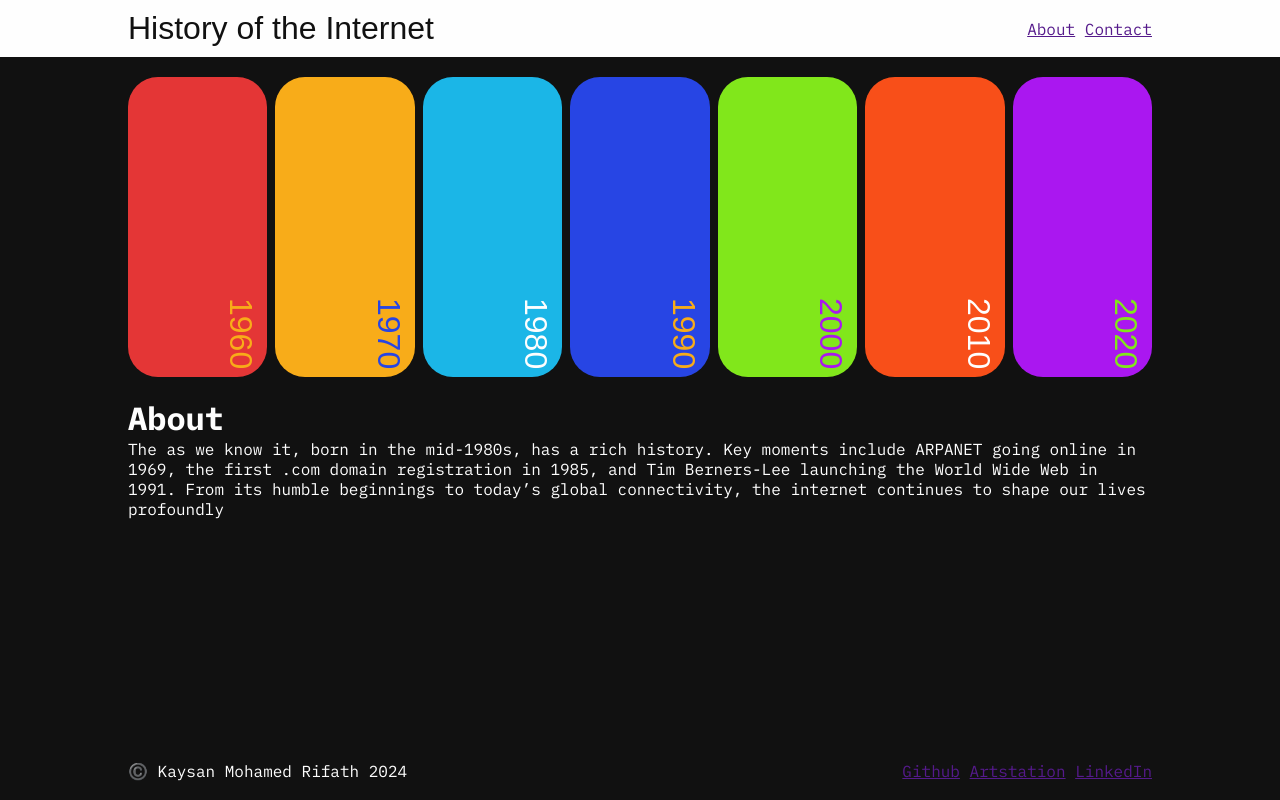
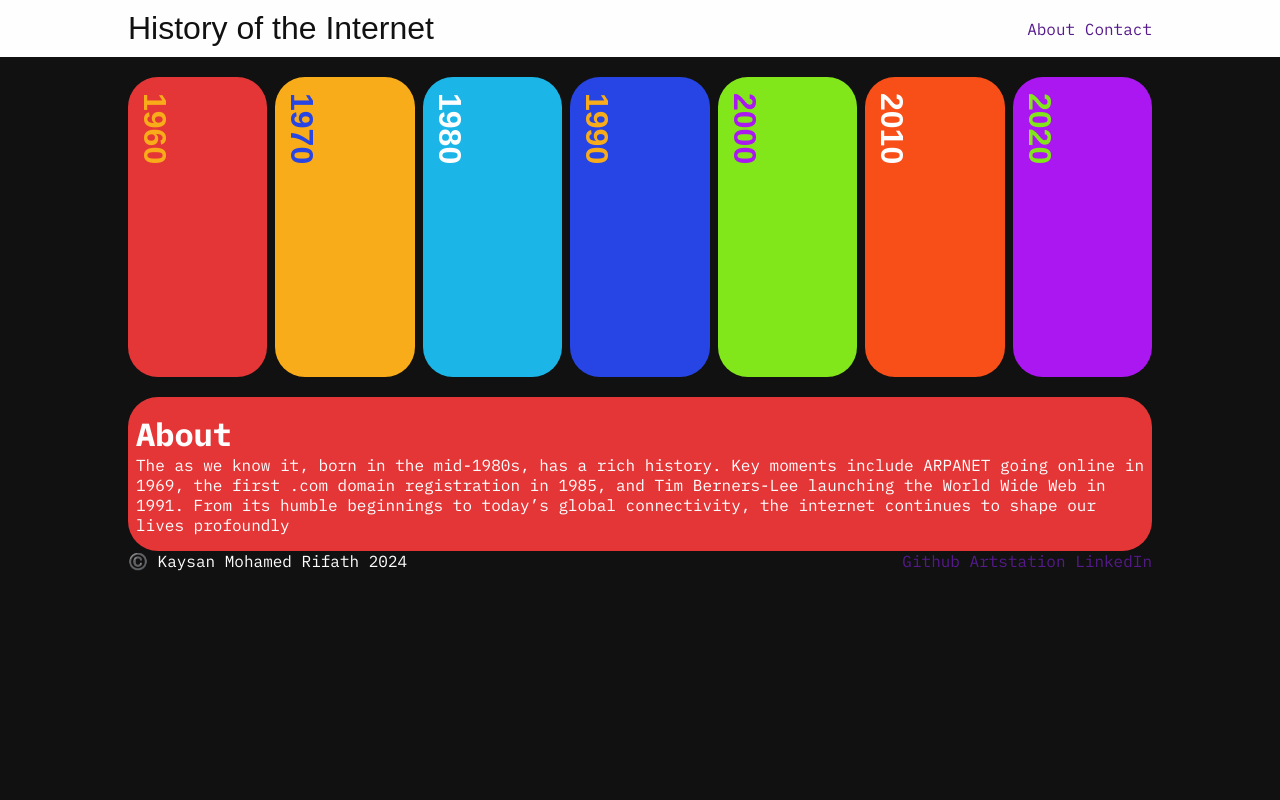
Before and after one commit to KaysanMR/Internet-History, a plain HTML site: page index.html in a window 1280 px wide. Drawn offline with Linux system fonts and the light colour scheme; a web font is replaced by a local one.

Commit message:
Add about content to card

```diff
--- a/css/style.css
+++ b/css/style.css
@@ -51,6 +51,10 @@ header {
     background-color: var(--col-white);
 }
 
+a {
+    text-decoration: none;
+}
+
 .flex {
     display: flex;
 }
@@ -60,27 +64,26 @@ header {
 }
 
 .carousel {
-    margin: 20px 0 20px 0;
+    margin: 20px 0;
     flex-direction: row;
     gap: 8px;
     height: var(--carousel-height);
     justify-content: center;
 }
 
-.item {
+.card {
     background-color: var(--col-red);
     border-radius: var(--corner-round);
-    padding: var(--item-padding);
+    padding: 1rem var(--item-padding);
     flex:auto;
-    width: 1rem;
-
+    min-width: 20px;
+    transition: all 500ms;
+}
+.vertical-text{
     writing-mode: vertical-rl;
     text-align: end;
-    font-size: 32px;
-    transition: all 500ms;
 }
-
-.item:hover {
+.carousel.card:hover {
     width: 300px;
 }
 
--- a/index.html
+++ b/index.html
@@ -20,18 +20,42 @@
     </header>
     <div class="content-wrapper">
         <div class="carousel flex koulen-regular">
-            <div class="item item1">1960</div>
-            <div class="item item2">1970</div>
-            <div class="item item3">1980</div>
-            <div class="item item4">1990</div>
-            <div class="item item5">2000</div>
-            <div class="item item6">2010</div>
-            <div class="item item7">2020</div>
+
+            <div class="card item1">
+                <h1 class="vertical-text">1960</h1>
+            </div>
+
+            <div class="card item2">
+                <h1 class="vertical-text">1970</h1>
+            </div>
+
+            <div class="card item3">
+                <h1 class="vertical-text">1980</h1>
+            </div>
+
+            <div class="card item4">
+                <h1 class="vertical-text">1990</h1>
+            </div>
+
+            <div class="card item5">
+                <h1 class="vertical-text">2000</h1>
+            </div>
+
+            <div class="card item6">
+                <h1 class="vertical-text">2010</h1>
+            </div>
+
+            <div class="card item7">
+                <h1 class="vertical-text">2020</h1>
+            </div>
+
         </div>
         <div class="about">
-            <h1>About</h1>
-            <p>The  as we know it, born in the mid-1980s, has a rich history. Key moments include ARPANET going online in 1969, the first .com domain registration in 1985, and Tim Berners-Lee launching the World Wide Web in 1991. From its humble beginnings to today’s global connectivity, the internet continues to shape our lives profoundly</p>
-        </div>
+            <div class="card">
+                <h1>About</h1>
+                <p>The  as we know it, born in the mid-1980s, has a rich history. Key moments include ARPANET going online in 1969, the first .com domain registration in 1985, and Tim Berners-Lee launching the World Wide Web in 1991. From its humble beginnings to today’s global connectivity, the internet continues to shape our lives profoundly</p>
+            </div>
+        <div>
     </div>
     <footer class="flex space-between-center">
         ©️ Kaysan Mohamed Rifath 2024
```
